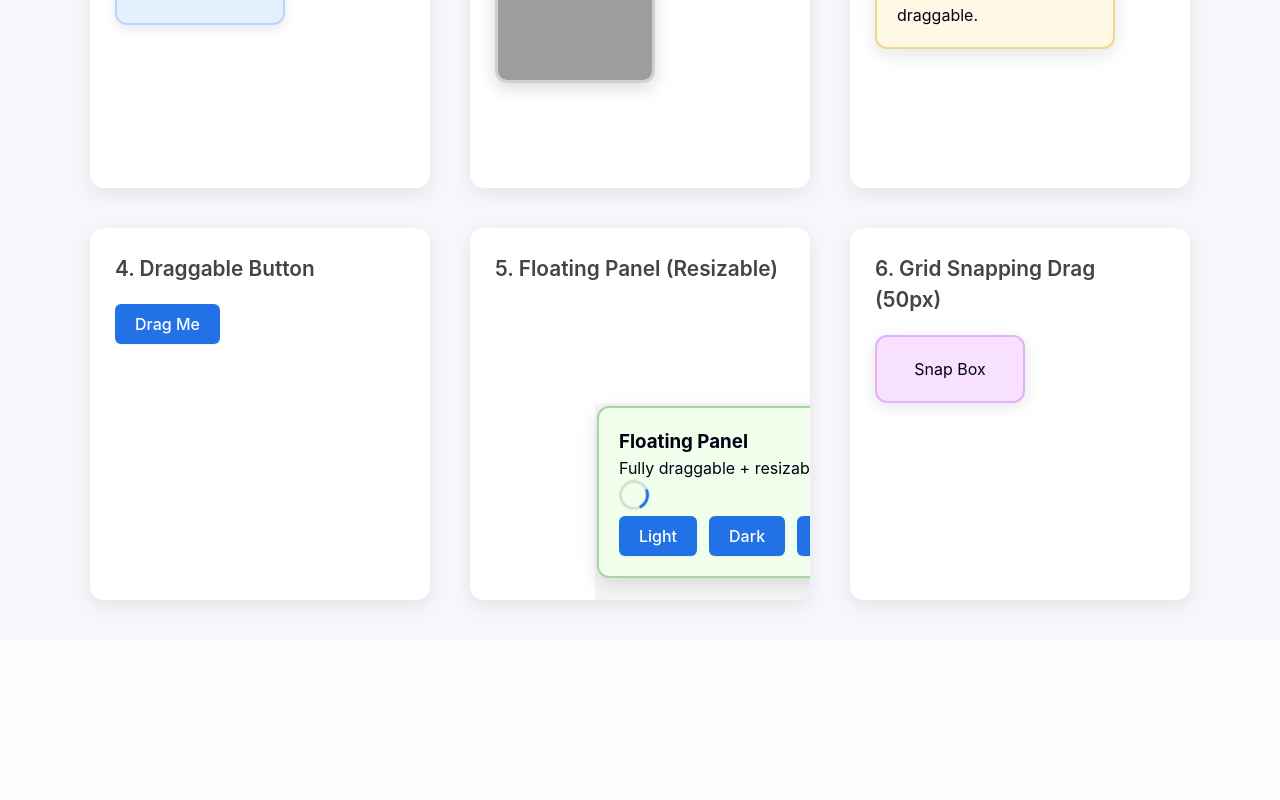
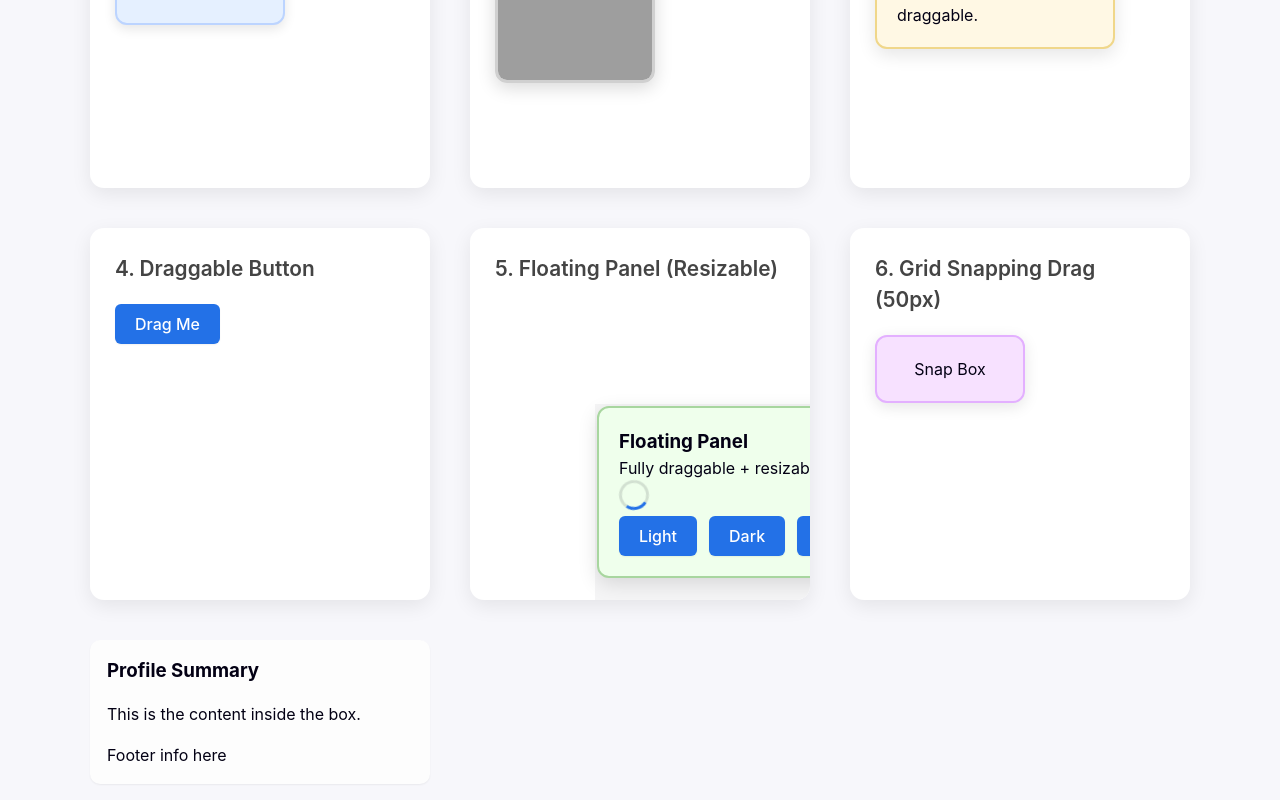
Before and after one commit to Siddhartha-Pandit/RachanaUI, a React (Vite) app: page / in a window 1280 px wide. Shown: the part 296-1096 px from the top of the page. Before the commit the page ends 936 px from the top, so only its background shows below. Built offline with nearby package versions, Linux system fonts and the light colour scheme; grey boxes are pictures that could not be loaded.

Commit message:
added box compoenet

```diff
--- a/src/App.tsx
+++ b/src/App.tsx
@@ -4,6 +4,7 @@ import Button from "./components/rachanaUI/ui/Button";
 import Spinner from "./components/rachanaUI/ui/Spinner";
 import Resizable from "./components/rachanaUI/ui/Resizable";
 import Draggable from "./components/rachanaUI/ui/Draggable";
+import { Box } from "./components/rachanaUI/ui/Box";
 
 function App() {
   const boundsRef = useRef<HTMLElement | null>(null);
@@ -127,7 +128,15 @@ function App() {
             <p>Some text</p>
           </div>
         </Draggable>
+        <Box
+  header={<h3>Profile Summary</h3>}
+  footer={<div>Footer info here</div>}
+>
+  This is the content inside the box.
+</Box>
+
       </div>
+
     </div>
   );
 }
--- /dev/null
+++ b/src/components/rachanaUI/css/Box.css
@@ -0,0 +1,71 @@
+/* Base Box */
+.ui-box {
+  background: var(--color-surface);
+  border-radius: var(--radius-md);
+  padding: var(--space-4);
+  box-shadow: var(--shadow-1);
+  transition: transform var(--motion-fast), box-shadow var(--motion-fast);
+}
+
+/* Content sections */
+.ui-box__header {
+  margin-bottom: var(--space-4);
+}
+
+.ui-box__footer {
+  margin-top: var(--space-4);
+}
+
+/* Variants -------------------------------------------------------- */
+
+.ui-box--card {
+  background: var(--color-surface);
+  border-radius: var(--radius-md);
+  box-shadow: var(--shadow-1);
+}
+
+.ui-box--panel {
+  background: var(--color-surface);
+  border: 1px solid var(--border);
+  border-radius: var(--radius-sm);
+  box-shadow: none;
+}
+
+.ui-box--sheet {
+  background: var(--color-surface-elevated);
+  box-shadow: var(--shadow-3);
+  border-radius: var(--radius-lg);
+  padding: var(--space-5);
+}
+
+/* Interactive behavior -------------------------------------------- */
+
+.ui-box--interactive {
+  cursor: pointer;
+}
+
+.ui-box--interactive:hover {
+  transform: translateY(-2px);
+  box-shadow: var(--shadow-2);
+}
+
+.ui-box--interactive:active {
+  transform: translateY(0);
+  box-shadow: var(--shadow-1);
+}
+
+.ui-box--interactive:focus {
+  outline: 2px solid var(--color-primary-300);
+  outline-offset: 2px;
+}
+
+/* Selected state */
+.ui-box--selected {
+  outline: 2px solid var(--color-primary-300);
+}
+
+/* Disabled state */
+.ui-box--disabled {
+  opacity: 0.6;
+  pointer-events: none;
+}
--- /dev/null
+++ b/src/components/rachanaUI/ui/Box.tsx
@@ -0,0 +1,47 @@
+import React, { type HTMLAttributes, type ReactNode } from "react";
+import "../css/Box.css";
+type BoxVariant = "card" | "panel" | "sheet";
+
+interface BoxProps extends HTMLAttributes<HTMLDivElement> {
+  variant?: BoxVariant;
+  header?: ReactNode;
+  footer?: ReactNode;
+  clickable?: boolean;
+  selected?: boolean;
+  disabled?: boolean;
+}
+
+export const Box: React.FC<BoxProps> = ({
+  variant = "card",
+  header,
+  footer,
+  clickable = false,
+  selected = false,
+  disabled = false,
+  className = "",
+  children,
+  ...props
+}) => {
+  const interactive = clickable && !disabled;
+
+  // Build classes (very simple logic)
+  let classes = `ui-box ui-box--${variant}`;
+  if (interactive) classes += " ui-box--interactive";
+  if (selected) classes += " ui-box--selected";
+  if (disabled) classes += " ui-box--disabled";
+  if (className) classes += ` ${className}`;
+
+  return (
+    <div
+      {...props}
+      className={classes}
+      role={interactive ? "button" : undefined}
+      tabIndex={interactive ? 0 : undefined}
+      aria-disabled={disabled || undefined}
+    >
+      {header && <div className="ui-box__header">{header}</div>}
+      <div className="ui-box__content">{children}</div>
+      {footer && <div className="ui-box__footer">{footer}</div>}
+    </div>
+  );
+};
```
